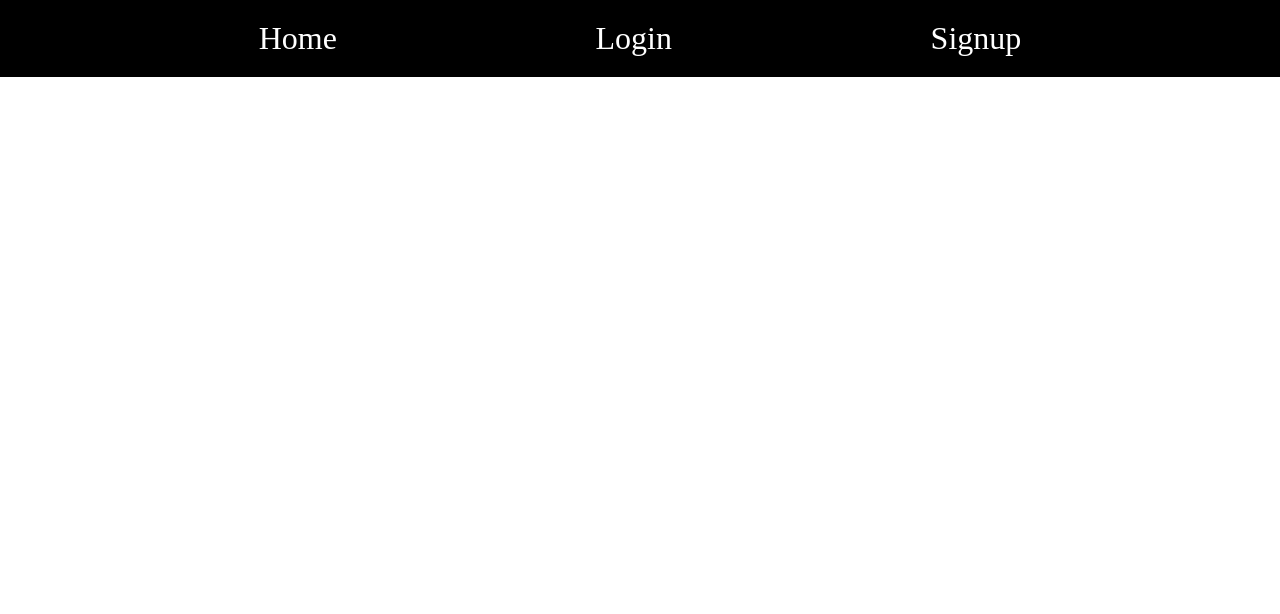
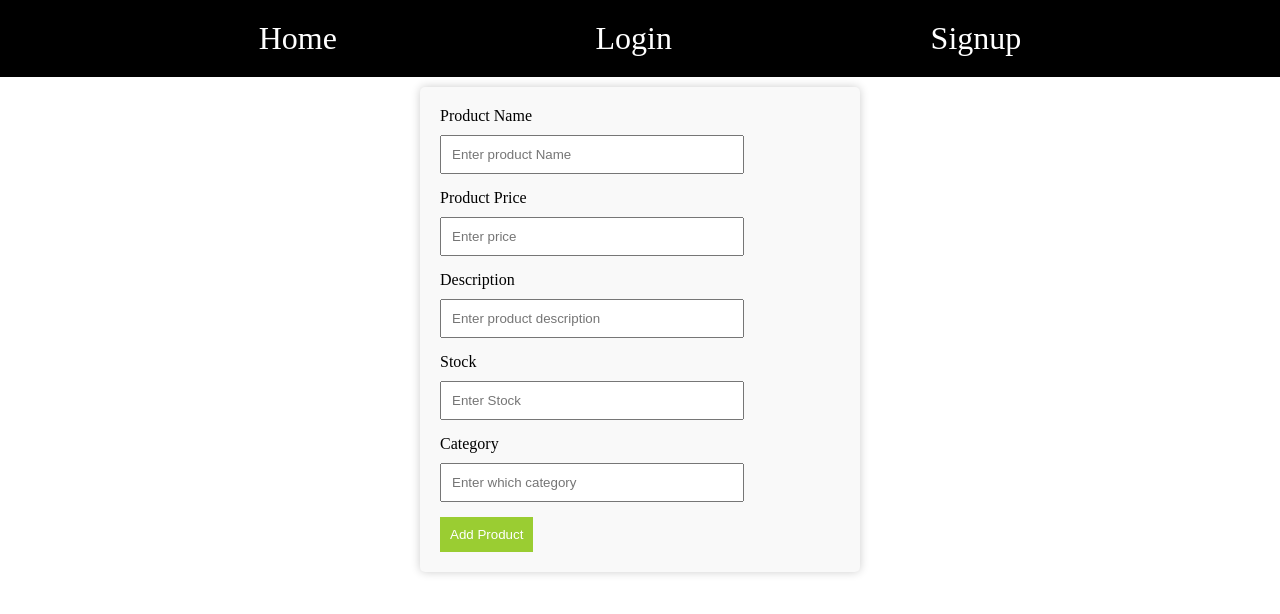
Before and after one commit to Ram-saddist/mic-react, a React (Vite) app: page /addproduct in a window 1280 px wide. Before the commit this address had no page. Shown: the top 614 px of the page. Built offline with nearby package versions, Linux system fonts and the light colour scheme.

Commit message:
add product component

```diff
--- a/src/AddProduct/AddProduct.css
+++ b/src/AddProduct/AddProduct.css
@@ -0,0 +1,17 @@
+.product-container{
+    max-width:400px;
+    background-color: #f9f9f9;
+    border-radius: 5px;
+    padding: 20px;
+    margin:auto;
+    margin-top:10px;
+    box-shadow: 0px 0px 10px rgba(0,0,0,0.2);
+}
+.product-container button{
+
+    padding: 10px;
+    background-color: yellowgreen;
+    border: none;
+    color: white;
+    cursor: pointer;
+}
--- a/src/AddProduct/AddProduct.jsx
+++ b/src/AddProduct/AddProduct.jsx
@@ -1,7 +1,7 @@
 import React, { useState } from 'react'
 import axios from 'axios'
 import { useNavigate } from 'react-router-dom'
-
+import './AddProduct.css'
 export default function AddProduct() {
     const navigate=useNavigate()
     const [productName,setProductName]=useState("")
@@ -9,6 +9,9 @@ export default function AddProduct() {
     const [productDescription,setProductdescription]=useState("")
     const [stock,setStock]=useState("")
     const [category,setCatogry]=useState("")
+    function addProduct(){
+
+    }
     return (
         <div className='product-container'>
             <div className="form-group">
--- a/src/App.jsx
+++ b/src/App.jsx
@@ -2,6 +2,7 @@ import { BrowserRouter,Routes,Route } from "react-router-dom";
 import Navigation from "./Navigation/Navigation";
 import Signup from "./Signup/Signup";
 import Login from "./Login/Login";
+import AddProduct from "./AddProduct/AddProduct";
 function App(){
   return(
     <div>
@@ -9,6 +10,7 @@ function App(){
       <Navigation/>
         <Routes>
           <Route path="/" />
+          <Route path="/addproduct" element={<AddProduct/>}/>
           <Route path="/signup" element={<Signup/>}/>
           <Route path="/login" element={<Login/>}/>
         </Routes>
```
